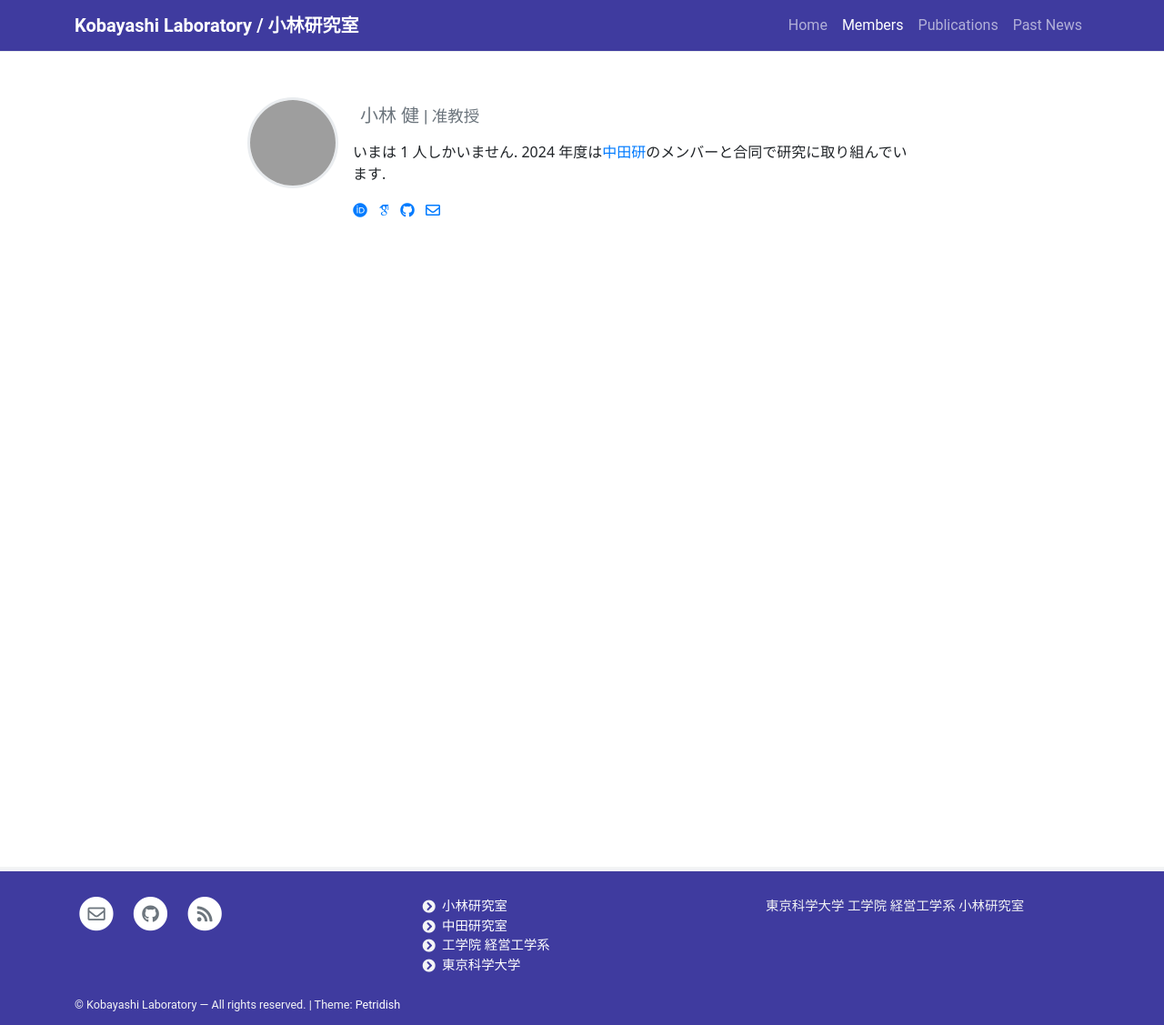
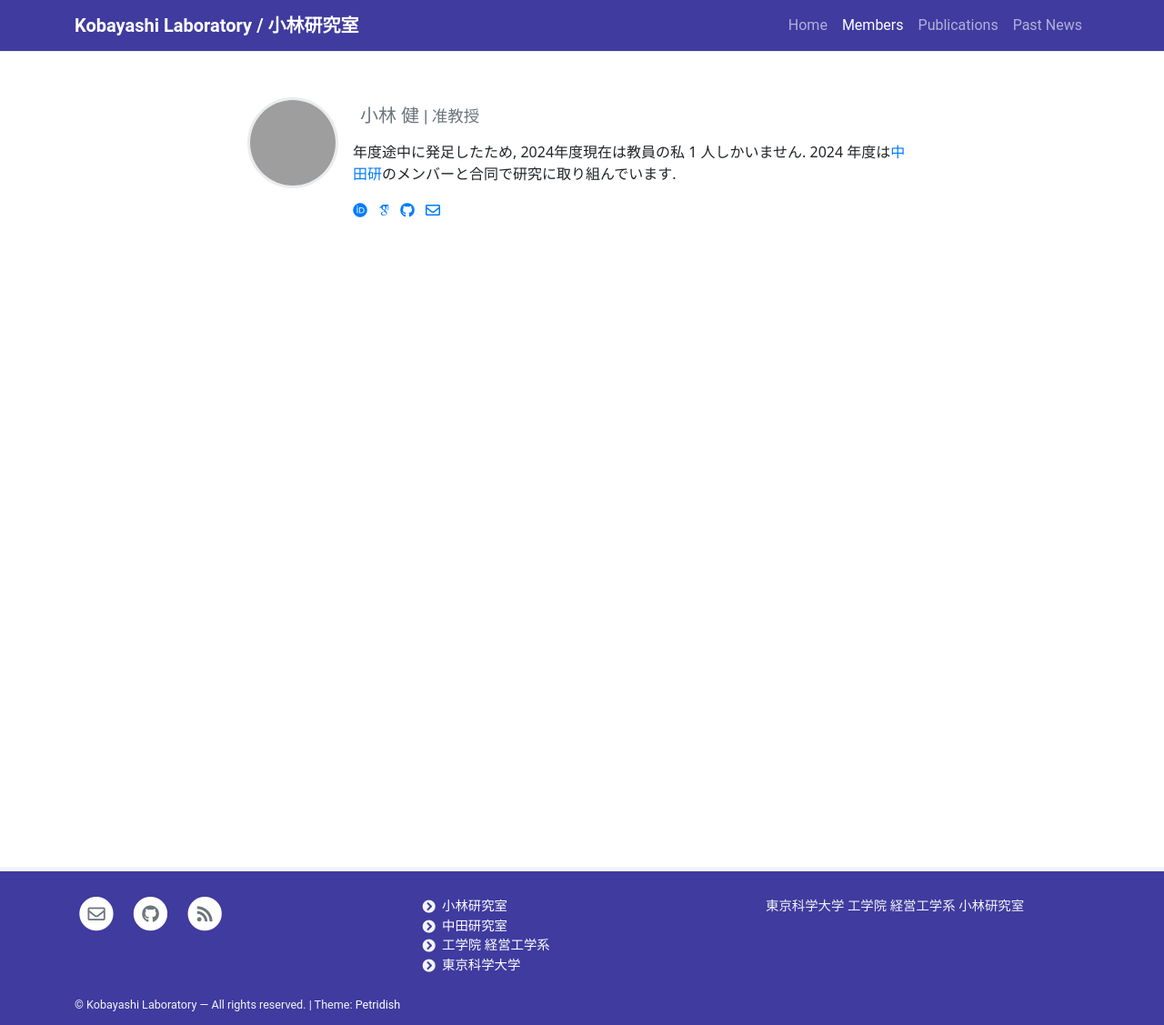
Before and after one commit to isct-koba-lab/isct-koba-lab.github.io, a Jekyll site: the page built from pages/members.md, in a window 1280 px wide. Shown: the whole page at 91% size. Built offline with Jekyll 4.4.1, drawn with Linux system fonts in a browser that asks for light colours; some web fonts are replaced; grey boxes are pictures that could not be loaded.

Commit message:
update members

```diff
--- a/_data/team.yml
+++ b/_data/team.yml
@@ -3,7 +3,7 @@
 - name: 小林 健
   role: 准教授 # Will appear next to name
   image: https://scholar.googleusercontent.com/citations?view_op=medium_photo&user=fyMWmOMAAAAJ&citpid=7 # Can be external link
-  description: いまは 1 人しかいません. 2024 年度は[中田研](https://www.nakatalab.iee.e.titech.ac.jp/)のメンバーと合同で研究に取り組んでいます.
+  description: 年度途中に発足したため, 2024年度現在は教員の私 1 人しかいません. 2024 年度は[中田研](https://www.nakatalab.iee.e.titech.ac.jp/)のメンバーと合同で研究に取り組んでいます.
   orcid: 0000-0002-6609-7488
   googlescholar: fyMWmOMAAAAJ
   github: KenKoba2119
```
